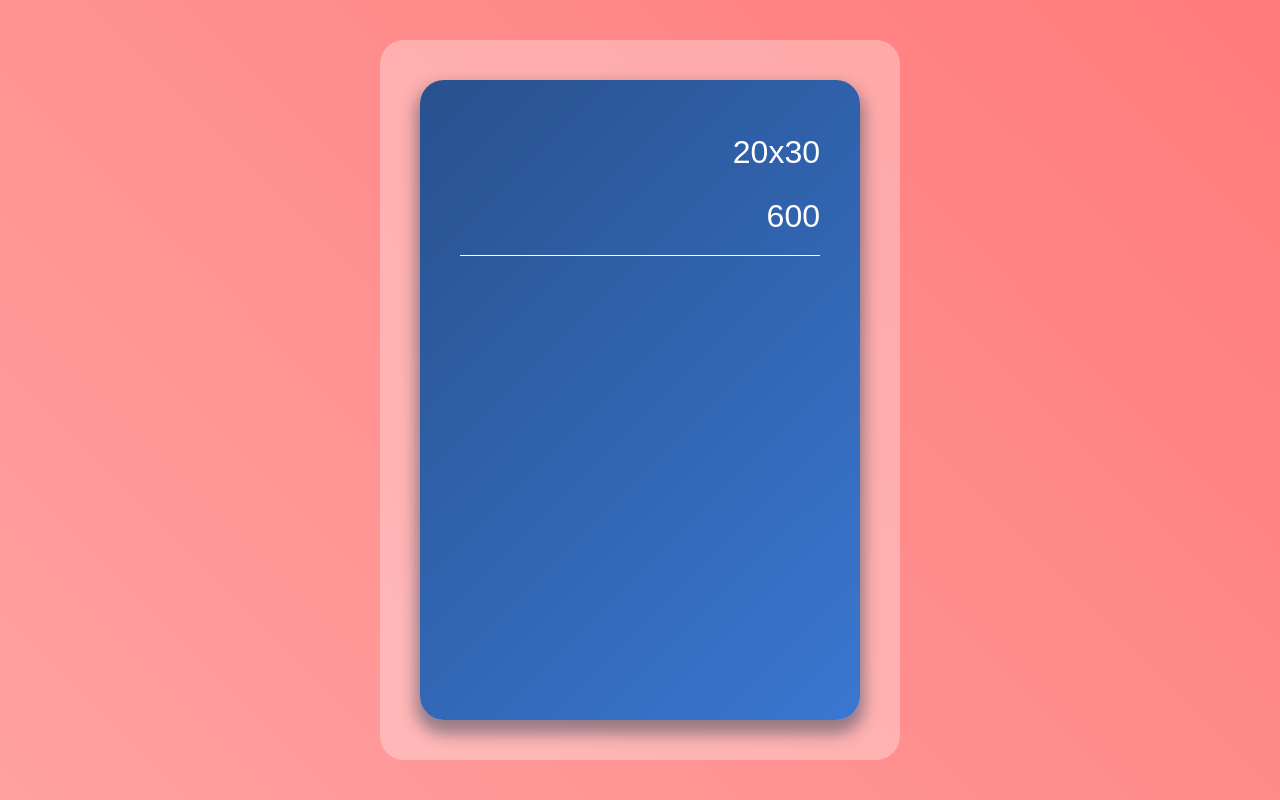
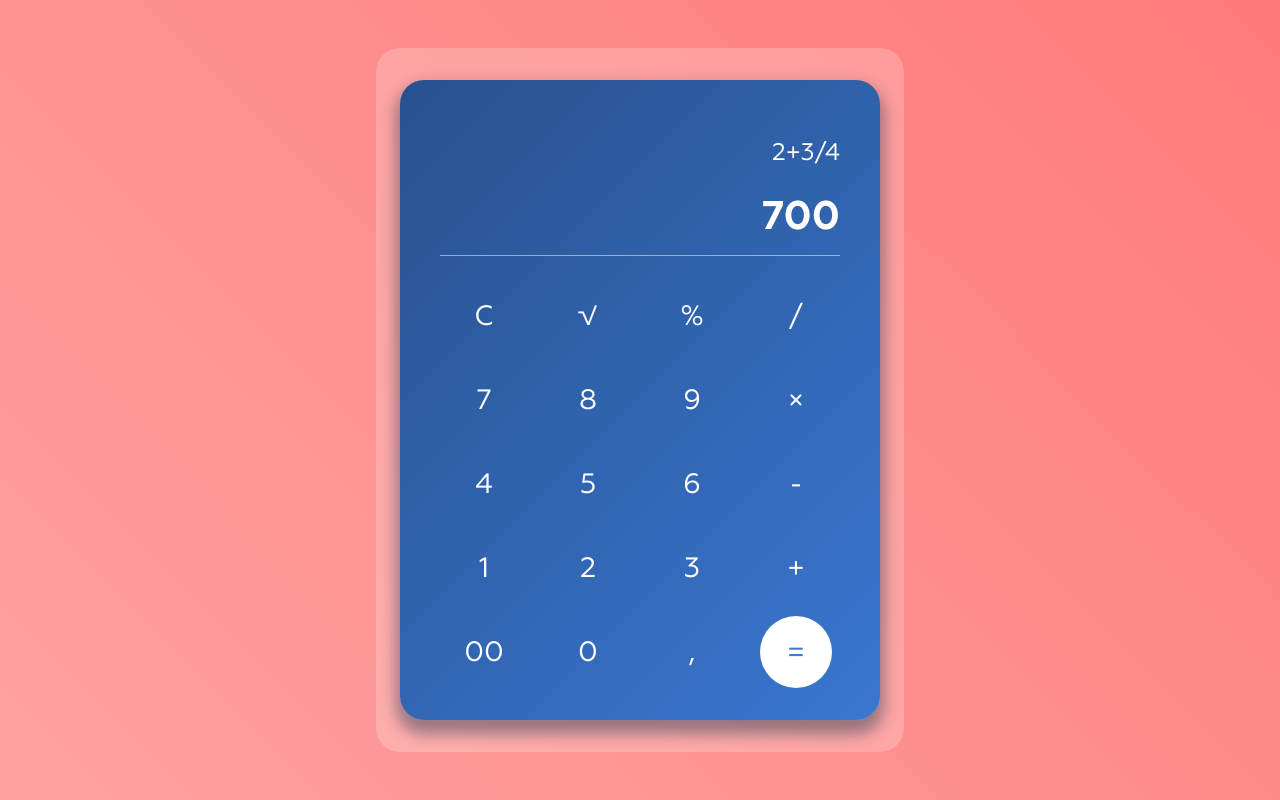
Before and after one commit to SmorodinVik/calculator, a React app: page / in a window 1280 px wide. Built offline with nearby package versions, Linux system fonts and the light colour scheme.

Commit message:
add buttons

```diff
--- a/index.html
+++ b/index.html
@@ -2,7 +2,7 @@
 <html>
     <head>
         <meta charset="utf-8">
-        <meta name="viewport" content="width=500">
+        <meta name="viewport" content="width=device-width">
         <title>Calculator</title>
     </head>
     <body>
--- a/src/App.tsx
+++ b/src/App.tsx
@@ -1,14 +1,36 @@
-import React from 'react';
+import React, { useState } from 'react';
 import Display from './components/Display';
+import Button from './components/Button';
 
 const App = () => {
-  const fn = (): null => null;
+  const [expression, setExpression] = useState('2+3/4');
 
   return (
     <div className="calc">
-      <Display className="container justify-right" value="20x30" />
-      <Display className="container justify-right" value="600" />
-      {fn()}
+      <Display className="display justify-right" value={expression} />
+      <Display className="display display-result justify-right" value="700" />
+      <div className="buttons">
+        <Button value="C" />
+        <Button value="&radic;" />
+        <Button value="%" />
+        <Button value="/" />
+        <Button value="7" />
+        <Button value="8" />
+        <Button value="9" />
+        <Button value="&times;" />
+        <Button value="4" />
+        <Button value="5" />
+        <Button value="6" />
+        <Button value="-" />
+        <Button value="1" />
+        <Button value="2" />
+        <Button value="3" />
+        <Button value="+" />
+        <Button value="00" />
+        <Button value="0" />
+        <Button value="," />
+        <Button value="=" className="button-white" />
+      </div>
     </div>
   );
 };
--- a/src/components/Button.tsx
+++ b/src/components/Button.tsx
@@ -0,0 +1,12 @@
+import React from 'react';
+
+type ButtonProps = {
+  value: string,
+  className?: string,
+}
+
+const Button = ({ value, className = '' }: ButtonProps) => (
+  <div className={`button ${className}`}>{value}</div>
+);
+
+export default Button;
--- a/src/styles/style.css
+++ b/src/styles/style.css
@@ -1,13 +1,21 @@
+@font-face {
+  font-weight: normal;
+  font-family: "Geometria";
+  src: url(../fonts/GeometriaRegular.woff) format('woff');
+}
+
+@font-face {
+  font-weight: bold;
+  font-family: "Geometria";
+  src: url(../fonts/GeometriaBold.woff) format('woff');
+}
+
 body {
   margin: 0;
 
-  font: 4vh arial, "sans-serif";
+  font: 3.5vh "Geometria", "sans-serif";
 
   color: white;
-}
-
-h1 {
-  font-size: 5vh;
 }
 
 #wrapper {
@@ -17,8 +25,8 @@ h1 {
   justify-content: center;
   align-items: center;
 
-  width: 100vw;
-  height: 100vh;
+  width: 100%;
+  height: 100%;
 
   background: -webkit-linear-gradient(45deg, rgb(255, 161, 161) ,rgb(255, 123, 123));
   background: -moz-linear-gradient(45deg, rgb(255, 161, 161) ,rgb(255, 123, 123));
@@ -31,7 +39,7 @@ h1 {
   position: relative;
   box-sizing: border-box;
 
-  width: 55vh;
+  width: 60vh;
   height: 80vh;
   padding: 5vh;
 
@@ -48,15 +56,15 @@ h1 {
 
 .calc::before {
   position: absolute;
-  top: -5vh;
-  left: -5vh;
+  top: -4vh;
+  left: -3vh;
 
-  width: 65vh;
-  height: 90vh;
+  width: 66vh;
+  height: 88vh;
 
   border-radius: 3vh;
 
-  opacity: 0.3;
+  opacity: 0.2;
 
   content: "";
 
@@ -71,16 +79,23 @@ h1 {
   align-items: center;
 }
 
-.container {
+.display {
   position: relative;
 
   width: 100%;
   height: 8vh;
 
+  font-size: 3vh;
+
   background: none;
 }
 
-.container:nth-child(2)::after {
+.display-result {
+  font-size: 5vh;
+  font-weight: bold;
+}
+
+.display:nth-child(2)::after {
   position: absolute;
   bottom: -1vh;
 
@@ -88,19 +103,21 @@ h1 {
   height: 0.1vh;
   content: '';
   background: white;
+
+  opacity: 0.5;
 }
 
 .buttons {
   width: 100%;
   height: 50vh;
 
-  margin-top: 3vh;
+  margin-top: 4vh;
 
   display: grid;
   grid-template-rows: repeat(5, 9vh);
   grid-template-columns: repeat(4, 9vh);
   justify-content: center;
-  grid-gap: 1.5vh 2vh;
+  grid-gap: 1.5vh 4vh;
 
   background: none;
 }
@@ -113,13 +130,26 @@ h1 {
   border-radius: 30vh;
 }
 
+.button-white {
+  color: rgb(58, 119, 209);
+  background: white;
+}
+
 .button:hover {
   background: rgba(255, 255, 255, 0.2);
   cursor: pointer;
 }
 
+.button-white:hover {
+  background: rgba(255, 255, 255, 0.7);
+  cursor: pointer;
+}
+
 @media (max-width: 500px) {
   #wrapper {
+    width: 120%;
+    height: 120%;
+
     background: linear-gradient(315deg, rgb(40, 81, 142), rgb(58, 119, 209));
     background: -webkit-linear-gradient(315deg, rgb(40, 81, 142), rgb(58, 119, 209));
     background: -moz-linear-gradient(315deg, rgb(40, 81, 142), rgb(58, 119, 209));
```
Also changed, not shown: src/fonts/GeometriaBold.woff (added), src/fonts/GeometriaRegular.woff (added).
